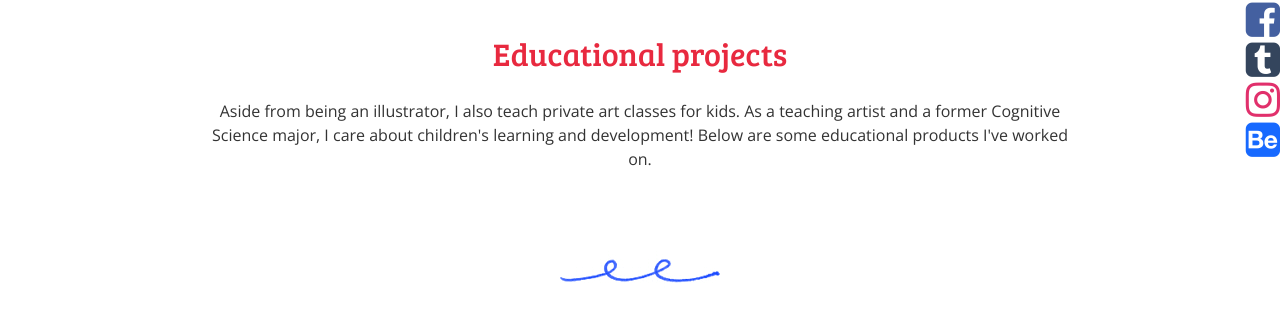
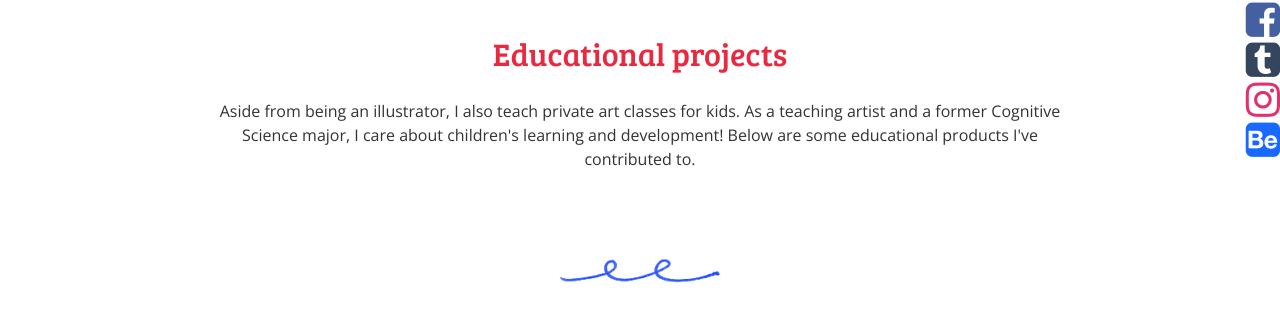
Before and after one commit to flutterdoodle/flutterdoodle.github.io, a Jekyll site: the page built from education.html, in a window 1280 px wide. Shown: the part 191-509 px from the top of the page. Built offline with Jekyll 4.4.1, drawn with Linux system fonts in a browser that asks for light colours; nearby versions of some CDN libraries.

Commit message:
Update education.html

```diff
--- a/education.html
+++ b/education.html
@@ -31,5 +31,5 @@ series:
 
 <div class="text--center">
   <h1 id="an-h1-header">Educational projects</h1>
-  <p>Aside from being an illustrator, I also teach private art classes for kids. As a teaching artist and a former Cognitive Science major, I care about children's learning and development! Below are some educational products I've worked on.</p>
+  <p>Aside from being an illustrator, I also teach private art classes for kids. As a teaching artist and a former Cognitive Science major, I care about children's learning and development! Below are some educational products I've contributed to.</p>
 </div>
```
